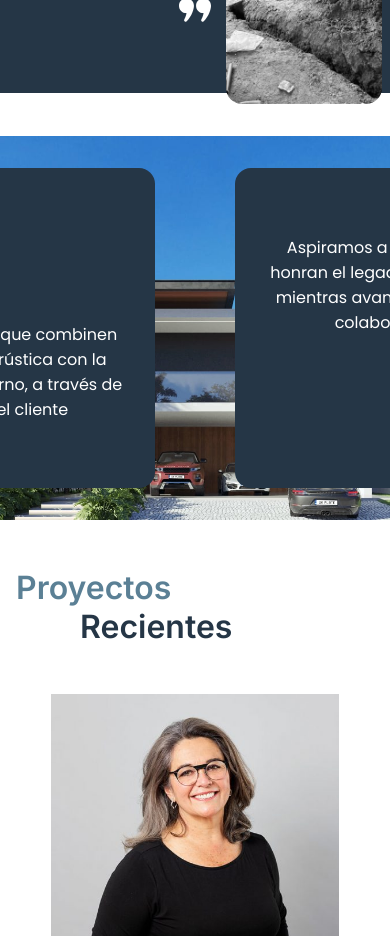
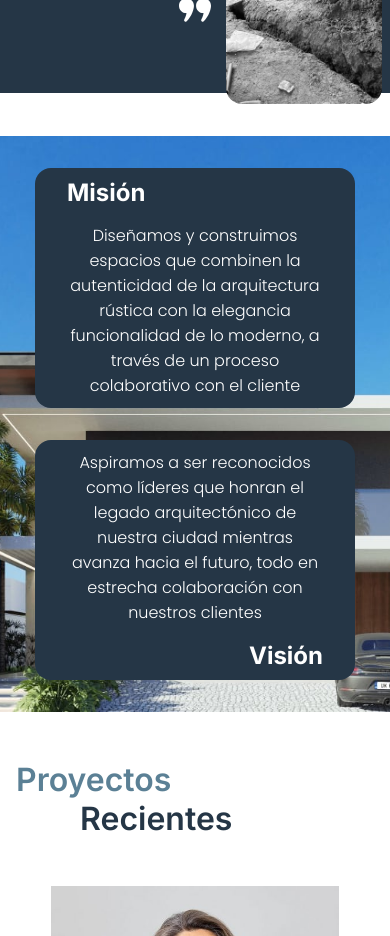
Before and after one commit to Fab1029/KovaFrontend, a React (Vite) app: page /WhoWeAre in a window 390 px wide. Shown: the part 1220-2156 px from the top of the page. Built offline with nearby package versions, Linux system fonts and the light colour scheme.

Commit message:
(feature): responsive values component

```diff
--- a/src/components/Values/Values.css
+++ b/src/components/Values/Values.css
@@ -53,3 +53,63 @@
 .value-title-vision {
     text-align: right;
 }
+
+/* RESPONSIVE */
+@media (max-width: 1100px) {
+    .values-container {
+        gap: 2rem;
+    }
+
+    .value-container {
+        width: 25rem;
+    }
+}
+
+@media (max-width: 850px) {
+    .value-container {
+        width: 20rem;
+    }
+}
+
+@media (max-width: 700px) {
+    .values-container {
+        gap: 1rem;
+    }
+
+    .value-container {
+        gap: 1rem;
+        width: 18rem;
+    }
+
+    .value-title {
+        font-size: x-large;
+    }
+
+    .value-description {
+        font-weight: 200;
+    }
+}
+
+@media (max-width: 600px) {
+    .values-container {
+        gap: 2rem;
+        flex-direction: column;
+    }
+
+    .value-container {
+        gap: 1rem;
+        width: 25rem;
+        height: 15rem;
+    }
+
+    .value-container:active {
+        transform: translateY(-5px) scale(1.02);
+        box-shadow: 0 12px 24px rgba(0, 0, 0, 0.3);
+    }
+}
+
+@media (max-width: 450px) {
+    .value-container {
+        width: 20rem;
+    }
+}
```
